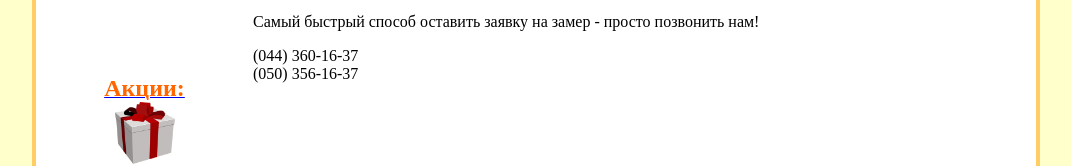
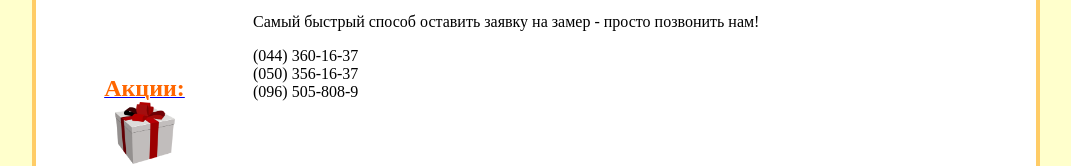
Before and after one commit to nasapota/stelikievua, a plain HTML site: page calc.html in a window 1280 px wide. Shown: the part 430-596 px from the top of the page, without its empty margins (104-1175 px from the left). Drawn offline with Linux system fonts and the light colour scheme.

Commit message:
[issue-6] Add phone number

```diff
--- a/calc.html
+++ b/calc.html
@@ -246,7 +246,8 @@ function MM_swapImage() { //v3.0
                         <p>Вызов замерщика-консультанта по г. Киеву - БЕСПЛАТНО.</p>
                         <p>Самый быстрый способ оставить заявку на замер - просто позвонить нам!</p>
                         <p>(044) 360-16-37<br>
-                          (050) 356-16-37 </p>
+                          (050) 356-16-37<br>
+                          (096) 505-808-9</p>
                       </td>
                     </tr>
                   </table><br><br>
```
